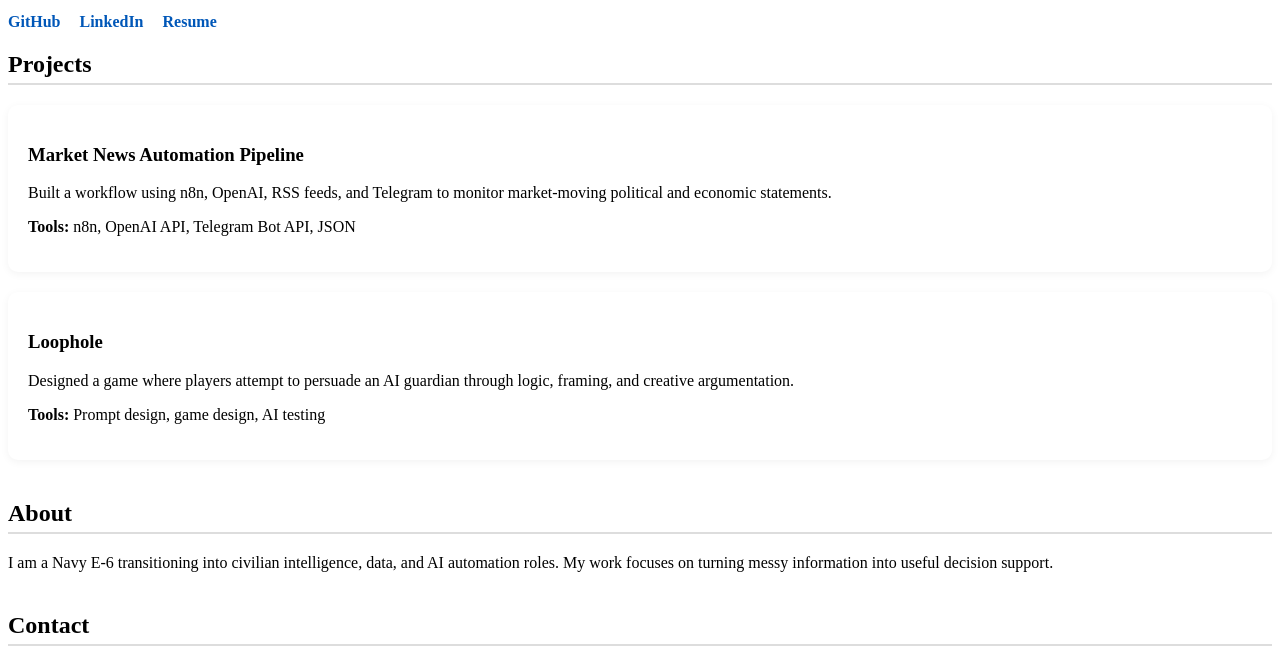
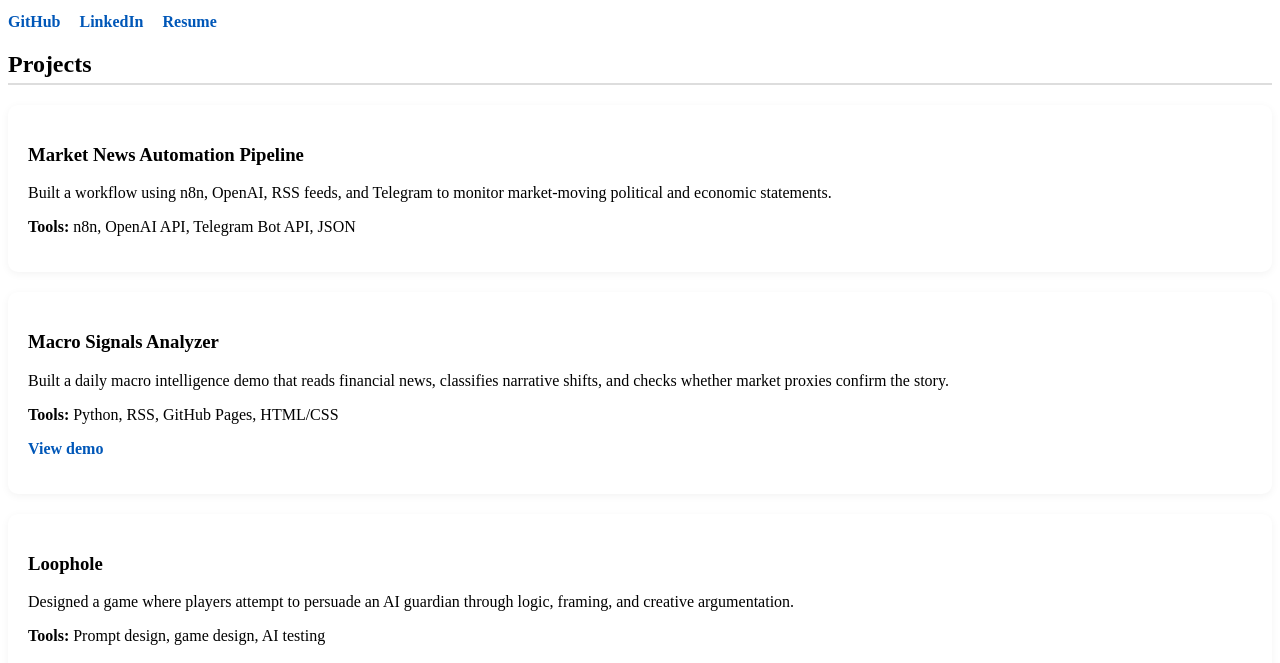
Before and after one commit to christiansignorelli/Portfolio, a plain HTML site: page index.html in a window 1280 px wide. Shown: the part 124-787 px from the top of the page. Drawn offline with Linux system fonts and the light colour scheme.

Commit message:
Add Macro Signals Analyzer project to index.html
Added a new project section for Macro Signals Analyzer with details and a demo link.

```diff
--- a/index.html
+++ b/index.html
@@ -28,6 +28,16 @@
     </div>
 
     <div class="project">
+  <h3>Macro Signals Analyzer</h3>
+  <p>
+    Built a daily macro intelligence demo that reads financial news, classifies
+    narrative shifts, and checks whether market proxies confirm the story.
+  </p>
+  <p><strong>Tools:</strong> Python, RSS, GitHub Pages, HTML/CSS</p>
+  <p><a href="./macro-signals/">View demo</a></p>
+</div>
+
+    <div class="project">
       <h3>Loophole</h3>
       <p>
         Designed a game where players attempt to persuade an AI guardian through
```
